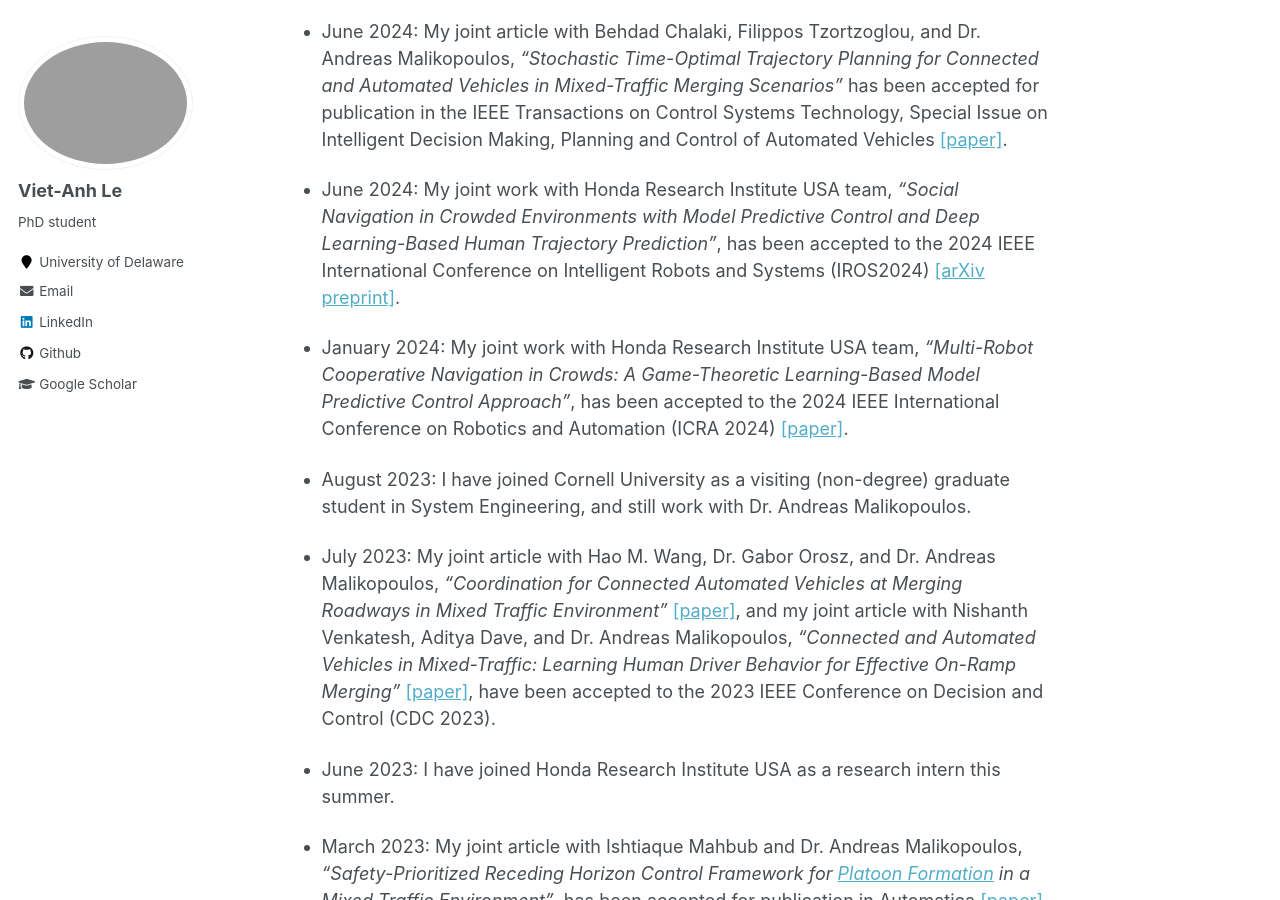
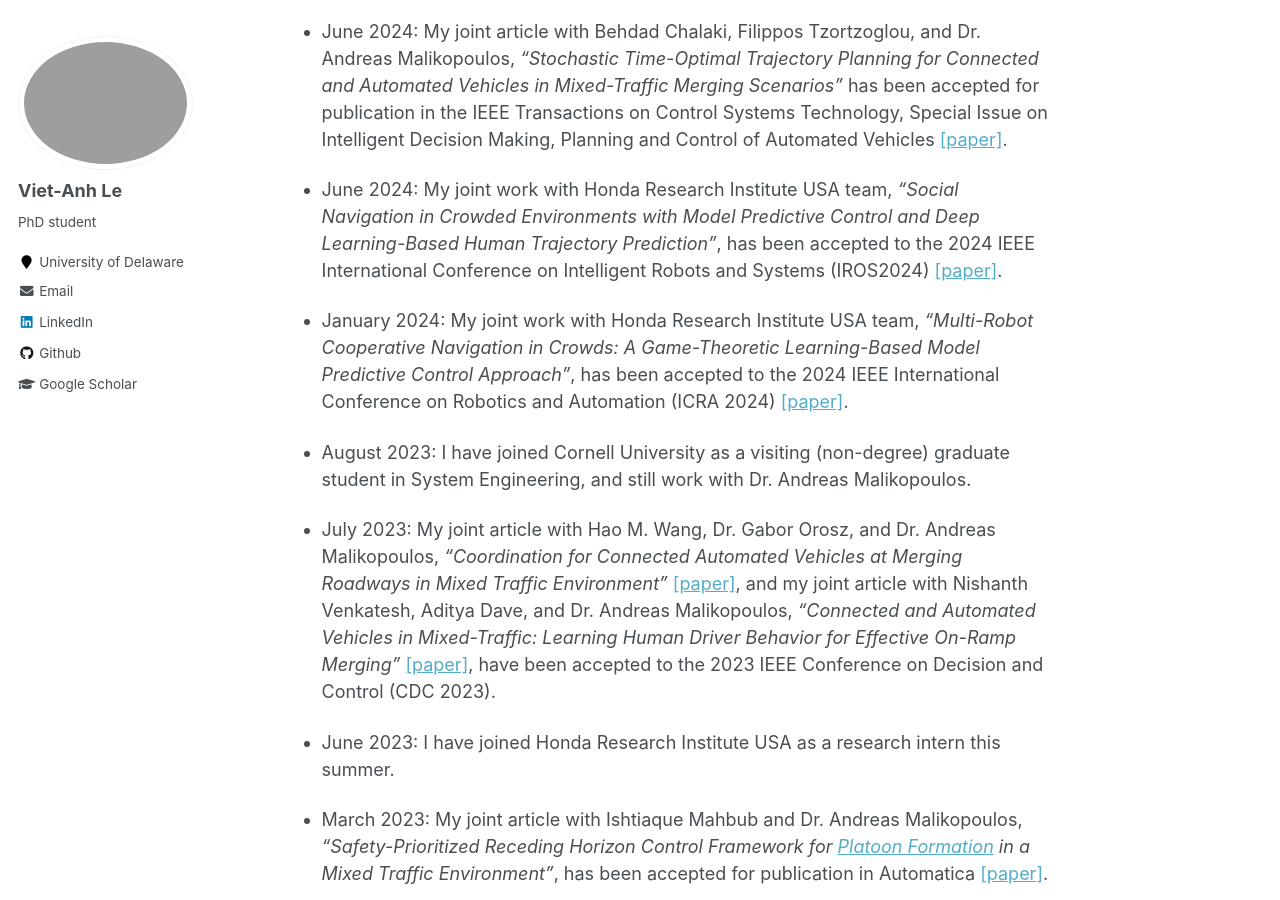
Before and after one commit to vietanhle0101/vietanhle0101.github.io, a Jekyll site: the page built from _pages/about.md, in a window 1280 px wide and 900 px high, scrolled down 1052 px. Built offline with Jekyll 4.4.1, drawn with Linux system fonts in a browser that asks for light colours; part of the change alters nothing that is shown.

Commit message:
update iros paper

```diff
--- a/_pages/about.md
+++ b/_pages/about.md
@@ -24,11 +24,9 @@ My current research interest includes Learning-based Control, Model Predictive C
 
 * June 2024: My joint article with Behdad Chalaki, Filippos Tzortzoglou, and Dr. Andreas Malikopoulos, <em>"Stochastic Time-Optimal Trajectory Planning for Connected and Automated Vehicles in Mixed-Traffic Merging Scenarios"</em> has been accepted for publication in the IEEE Transactions on Control Systems Technology, Special Issue on Intelligent Decision Making, Planning and Control of Automated Vehicles [[paper]](https://ieeexplore.ieee.org/abstract/document/10621701).
 
-* June 2024: My joint work with Honda Research Institute USA team, <em>"Social Navigation in Crowded Environments with Model Predictive Control and Deep Learning-Based Human Trajectory Prediction"</em>, has been accepted to the 2024 IEEE International Conference on Intelligent Robots and Systems (IROS2024) [[arXiv preprint]](https://arxiv.org/abs/2309.16838/).
+* June 2024: My joint work with Honda Research Institute USA team, <em>"Social Navigation in Crowded Environments with Model Predictive Control and Deep Learning-Based Human Trajectory Prediction"</em>, has been accepted to the 2024 IEEE International Conference on Intelligent Robots and Systems (IROS2024) [[paper]](https://ieeexplore.ieee.org/abstract/document/10802371).
 
 * January 2024: My joint work with Honda Research Institute USA team, <em>"Multi-Robot Cooperative Navigation in Crowds: A Game-Theoretic Learning-Based Model Predictive Control Approach"</em>, has been accepted to the 2024 IEEE International Conference on Robotics and Automation (ICRA 2024) [[paper]](https://ieeexplore.ieee.org/abstract/document/10611204).
-
-<!-- * October 2023: My joint work with Honda Research Institute USA team, <em>"Social Navigation in Crowded Environments with Model Predictive Control and Deep Learning-Based Human Trajectory Prediction"</em>, was presented at the 2nd Workshop on Social Robot Navigation: Advances and Evaluation, IEEE International Conference on Intelligent Robots and Systems (IROS2023) [[paper]](https://seanavbench23.pages.dev/papers/Social%20Navigation%20in%20Crowded%20Environments%20with%20Model%20Predictive%20Control%20and%20Deep%20Learning-Based%20Human%20Trajector%20Prediction.pdf). -->
 
 * August 2023: I have joined Cornell University as a visiting (non-degree) graduate student in System Engineering, and still work with Dr. Andreas Malikopoulos.
 
```
